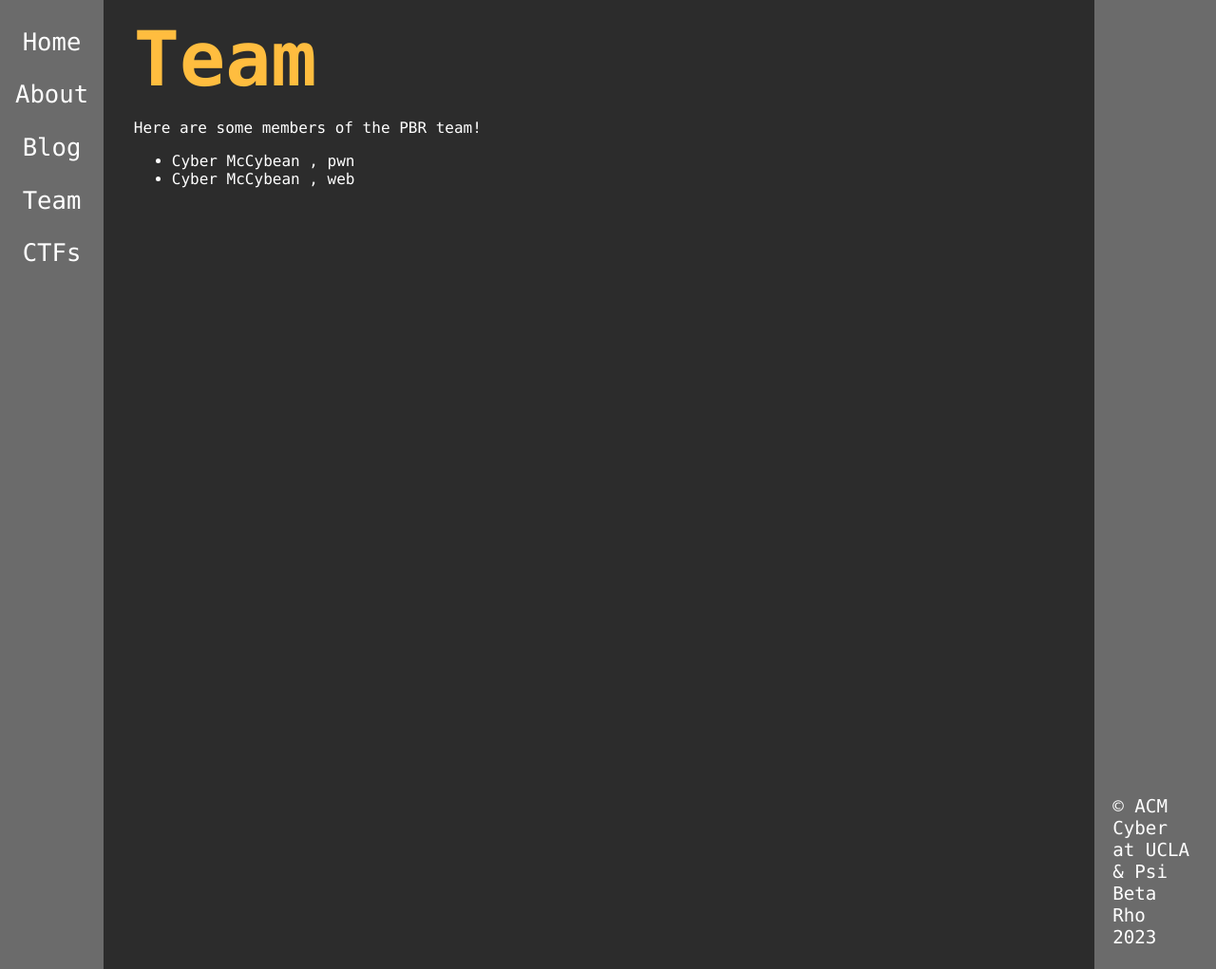
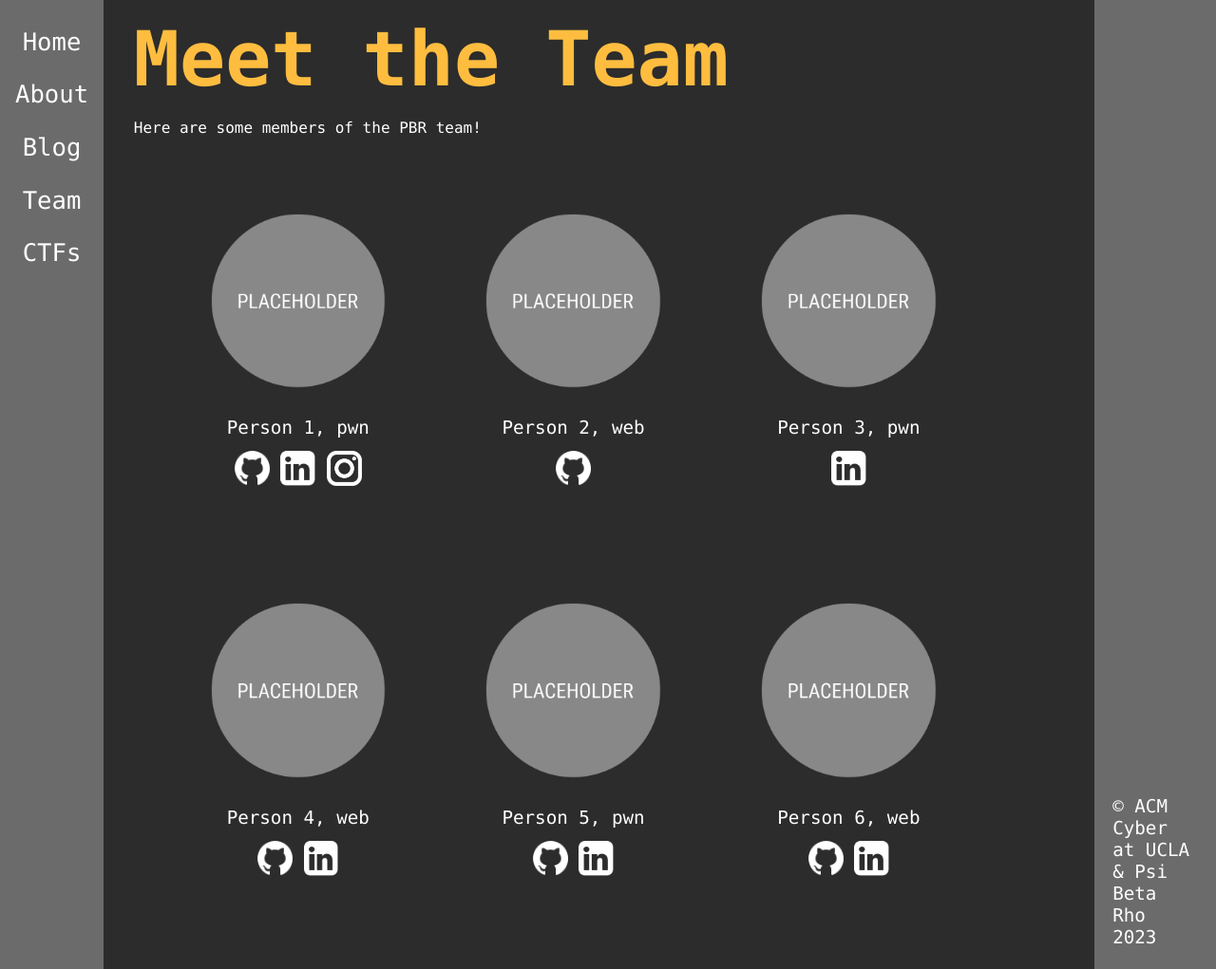
Before and after one commit to pbrucla/pbrucla.github.io, a Jekyll site: the page built from team.html, in a window 1280 px wide and 1021 px high. Shown: the whole window at 95% size. Built offline with Jekyll 4.4.1, drawn with Linux system fonts in a browser that asks for light colours.

Commit message:
team member page

```diff
--- a/_data/members.yml
+++ b/_data/members.yml
@@ -1,7 +1,34 @@
-- name: Cyber McCybean
+- name: Person 1
+  photo: placeholder.png
+  role: pwn
   github: uclaacm
+  linkedin: bliutech
+  instagram: uclacyber
+
+- name: Person 2
+  photo: placeholder.png
+  role: web
+  github: uclaacm
+
+- name: Person 3
+  photo: placeholder.png
   role: pwn
+  linkedin: test1
 
-- name: Cyber McCybean
+- name: Person 4
+  photo: placeholder.png
+  role: web
   github: uclaacm
+  linkedin: test2
+
+- name: Person 5
+  photo: placeholder.png
+  role: pwn
+  github: uclaacm
+  linkedin: test1
+
+- name: Person 6
+  photo: placeholder.png
   role: web
+  github: uclaacm
+  linkedin: test2
--- a/assets/styles/global.scss
+++ b/assets/styles/global.scss
@@ -38,4 +38,23 @@ img {
     object-fit: cover;
 }
 
+.flex-container {
+    display: flex;
+    margin: 3%;
+    flex-wrap: wrap;
+}
+
+#flex-item {
+    margin: 6%;
+    max-width: 21%;
+    font-size: 120%;
+    line-height: 250%;
+    text-align: center;
+}
+
+#logo {
+    max-width: 20%;
+}
+
+
 @import 'footer', 'nav', 'post', 'main';
--- a/team.html
+++ b/team.html
@@ -4,15 +4,36 @@ title: Team
 description: The team members of Psi Beta Rho!
 ---
 
-<h1>Team</h1>
+<h1>Meet the Team</h1>
 <p>Here are some members of the PBR team!</p>
 
-<ul>
+<div class="flex-container">
     {% for member in site.data.members %}
-        <li>
+        <div id="flex-item">
+            <img src="assets/images/{{ member.photo }}" />
+            <br>
+            {{ member.name }}, {{ member.role }}
+            <br>
+            {% if member.github != null %}
             <a href="https://github.com/{{ member.github }}">
-                {{ member.name }}
-            </a>, {{ member.role }}
-        </li>
+                <img id="logo" src="assets/images/github.png" />
+            </a>
+            {% endif %}
+
+            {% if member.linkedin != null %}
+            <a href="https://linkedin.com/in/{{ member.linkedin }}">
+                <img id="logo" src="assets/images/linkedin.png" />
+            </a>
+            {% endif %}
+
+            {% if member.instagram != null %}
+            <a href="https://instagram.com/{{ member.instagram }}">
+                <img id="logo" src="assets/images/instagram.png" />
+            </a>
+            {% endif %}
+
+            <br>
+
+        </div>
     {% endfor %}
-</ul>
+</div>
```
Also changed, not shown: assets/images/github.png (added), assets/images/instagram.png (added), assets/images/linkedin.png (added), assets/images/placeholder.png (added), 1 other file.
